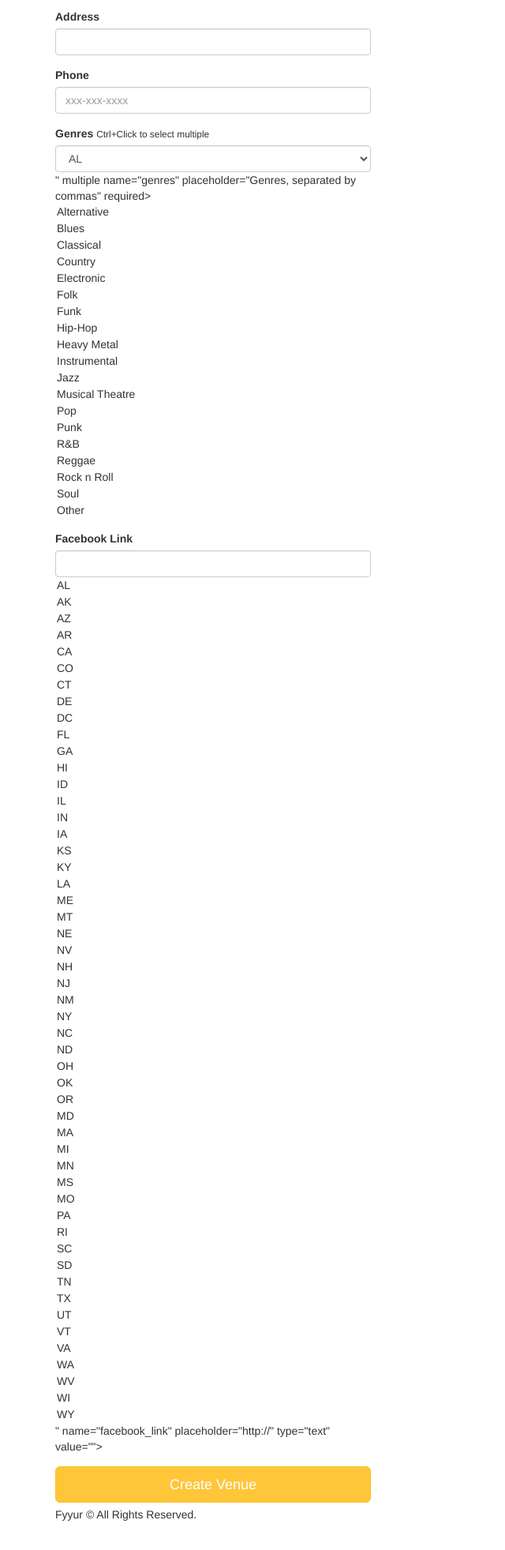
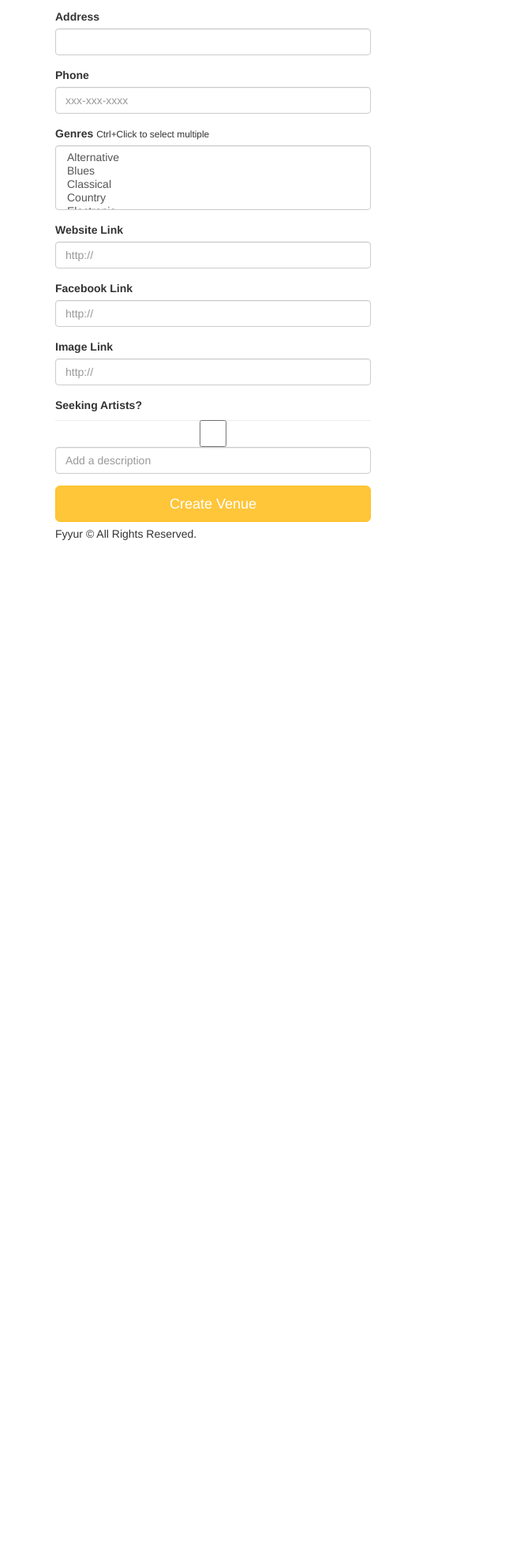
Before and after one commit to kalquiza/fsnd01-fyyur, a Flask app: page /venues/create in a window 1280 px wide. Shown: the part 273-2236 px from the top of the page at 79% size, without its empty margins (0-640 px from the left). After the commit the page ends 957 px from the top, so only its background shows below. Run offline with Flask 2, Linux system fonts and the light colour scheme; some libraries are stand-ins or nearby versions.

Commit message:
Add missing fields to /create forms

```diff
--- a/forms.py
+++ b/forms.py
@@ -85,9 +85,6 @@ class VenueForm(Form):
     phone = StringField(
         'phone'
     )
-    image_link = StringField(
-        'image_link'
-    )
     genres = SelectMultipleField(
         # TODO implement enum restriction
         'genres', validators=[DataRequired()],
@@ -113,9 +110,18 @@ class VenueForm(Form):
             ('Other', 'Other'),
         ]
     )
+    website_link = StringField(
+        'website_link', validators=[URL()]
+    )
     facebook_link = StringField(
+        # TODO implement enum restriction
         'facebook_link', validators=[URL()]
     )
+    image_link = StringField(
+        'image_link', validators=[URL()]
+    )
+    seeking_talent = BooleanField('seeking_talent')
+    seeking_description = StringField('seeking_description')
 
 class ArtistForm(Form):
     name = StringField(
--- a/templates/forms/new_artist.html
+++ b/templates/forms/new_artist.html
@@ -4,8 +4,8 @@
   <div class="form-wrapper">
     <form method="POST" class="form" id="form" action="/artists/create">
     {{ form.csrf_token }}
-      <h3 class="form-heading">List a new artist</h3>
-      <div class="form-group">
+    <h3 class="form-heading">List a new artist <a href="{{ url_for('index') }}" title="Back to homepage"><i class="fa fa-home pull-right"></i></a></h3>
+    <div class="form-group">
         <label for="name">Name</label>
         {{ form.name(class_ = 'form-control', autofocus = true) }}
       </div>
--- a/templates/forms/new_show.html
+++ b/templates/forms/new_show.html
@@ -2,8 +2,9 @@
 {% block title %}New Show Listing{% endblock %}
 {% block content %}
   <div class="form-wrapper">
-    <form method="post" class="form">
-      <h3 class="form-heading">List a new show</h3>
+    <form method="post" class="form" action="/shows/create">
+      {{ form.csrf_token }}
+      <h3 class="form-heading">List a new show <a href="{{ url_for('index') }}" title="Back to homepage"><i class="fa fa-home pull-right"></i></a></h3>
       <div class="form-group">
         <label for="artist_id">Artist ID</label>
         <small>ID can be found on the Artist's Page</small>
--- a/templates/forms/new_venue.html
+++ b/templates/forms/new_venue.html
@@ -2,7 +2,8 @@
 {% block title %}New Venue{% endblock %}
 {% block content %}
   <div class="form-wrapper">
-    <form method="post" class="form">
+    <form method="POST" class="form" id="form" action="/venues/create">
+      {{ form.csrf_token }}
       <h3 class="form-heading">List a new venue <a href="{{ url_for('index') }}" title="Back to homepage"><i class="fa fa-home pull-right"></i></a></h3>
       <div class="form-group">
         <label for="name">Name</label>
@@ -30,11 +31,24 @@
       <div class="form-group">
         <label for="genres">Genres</label>
         <small>Ctrl+Click to select multiple</small>
-        {{ form.genres(class_ = 'form-control', placeholder='Genres, separated by commas', id=form.state, autofocus = true) }}
+        {{ form.genres(class_ = 'form-control', placeholder='Genres, separated by commas', autofocus = true) }}
       </div>
       <div class="form-group">
-          <label for="genres">Facebook Link</label>
-          {{ form.facebook_link(class_ = 'form-control', placeholder='http://', id=form.state, autofocus = true) }}
+        <label>Website Link</label>
+        {{ form.website_link(class_ = 'form-control', placeholder='http://', autofocus = true) }}
+      </div>
+      <div class="form-group">
+        <label>Facebook Link</label>
+        {{ form.facebook_link(class_ = 'form-control', placeholder='http://', autofocus = true) }}
+      </div>
+      <div class="form-group">
+        <label>Image Link</label>
+        {{ form.image_link(class_ = 'form-control', placeholder='http://', autofocus = true) }}
+      </div>
+      <div class="form-group">
+        <label>Seeking Artists?</label>
+          {{ form.seeking_talent(class_ = 'form-control', autofocus = true) }}
+          {{ form.seeking_description(class_ = 'form-control', placeholder='Add a description', autofocus = true) }}
         </div>
       <input type="submit" value="Create Venue" class="btn btn-primary btn-lg btn-block">
     </form>
```
